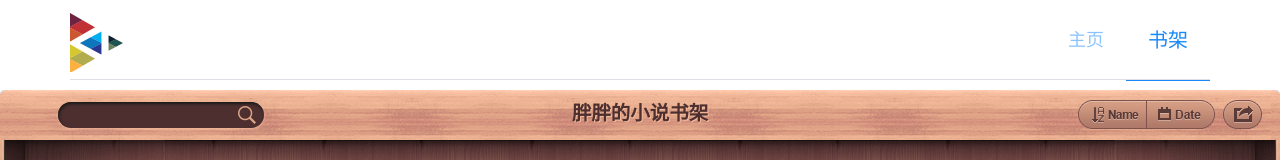
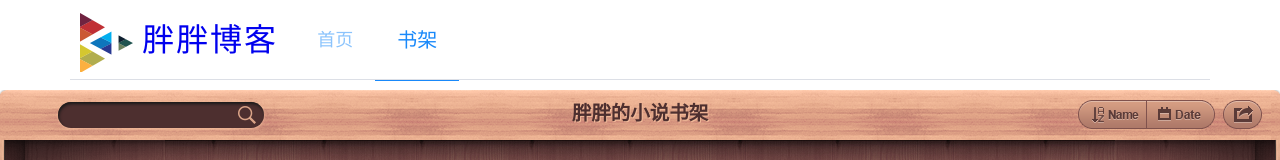
Before and after one commit to GuoJiaWen2017/my-novel, a Vue app: page /#/about in a window 1280 px wide. Shown: the top 160 px of the page. Built offline with nearby package versions, Linux system fonts and the light colour scheme; grey boxes are pictures that could not be loaded.

Commit message:
导航栏适配移动端

```diff
--- a/src/App.vue
+++ b/src/App.vue
@@ -6,12 +6,13 @@
           <h1>
             <router-link to="/">
               <img src="./assets/logo.png" alt="logo" class="nav-logo">
+              <span>胖胖博客</span>
             </router-link> |
           </h1>
-          <ul>
-            <li><router-link to="/">主页</router-link></li>
-            <li><router-link to="/about">书架</router-link></li>
-          </ul>
+          <div class="nav-right">
+            <div class="right-item"><router-link to="/">首页</router-link></div>
+            <div class="right-item"><router-link to="/about">书架</router-link></div>
+          </div>
         </div>
       </header>
     </div>
@@ -53,22 +54,27 @@
         padding: 0;
         margin: 0 auto;
         h1 {
-          margin: 0;
+          margin: 0 0 0 10px;
           float: left;
           font-size: 32px;
           font-weight: 400;
-          img {
-            vertical-align: middle;
+          a {
+            text-decoration:none;
+            img {
+              vertical-align: middle;
+            }
+            span {
+              letter-spacing: 2px;
+            }
           }
         }
-        ul {
-          float: right;
+        .nav-right {
           height: 100%;
           line-height: 80px;
           background: transparent;
           padding: 0;
           margin: 0;
-          li {
+          .right-item {
             margin: 0;
             float: left;
             list-style: none;
@@ -97,4 +103,22 @@
       }
     }
   }
+  @media screen and (max-width: 420px) {
+    .nav-container span {
+      display: none;
+    }
+  }
+  @media screen and (min-width: 420px) and (max-width: 768px) {
+    .nav-container span {
+      font-size: 24px;
+    }
+  }
+  @media screen and (min-width: 768px) and (max-width: 992px) {
+  }
+  @media screen and (min-width: 992px) and (max-width: 1200px) {
+  }
+  @media screen and (min-width: 1200px) and (max-width: 1920px) {
+  }
+  @media screen and (min-width: 1920px) {
+  }
 </style>
--- a/src/views/About.vue
+++ b/src/views/About.vue
@@ -123,7 +123,6 @@
         </div>
       </div>
     </div>
-    <!--对话框-->
   </div>
 </template>
 
```
